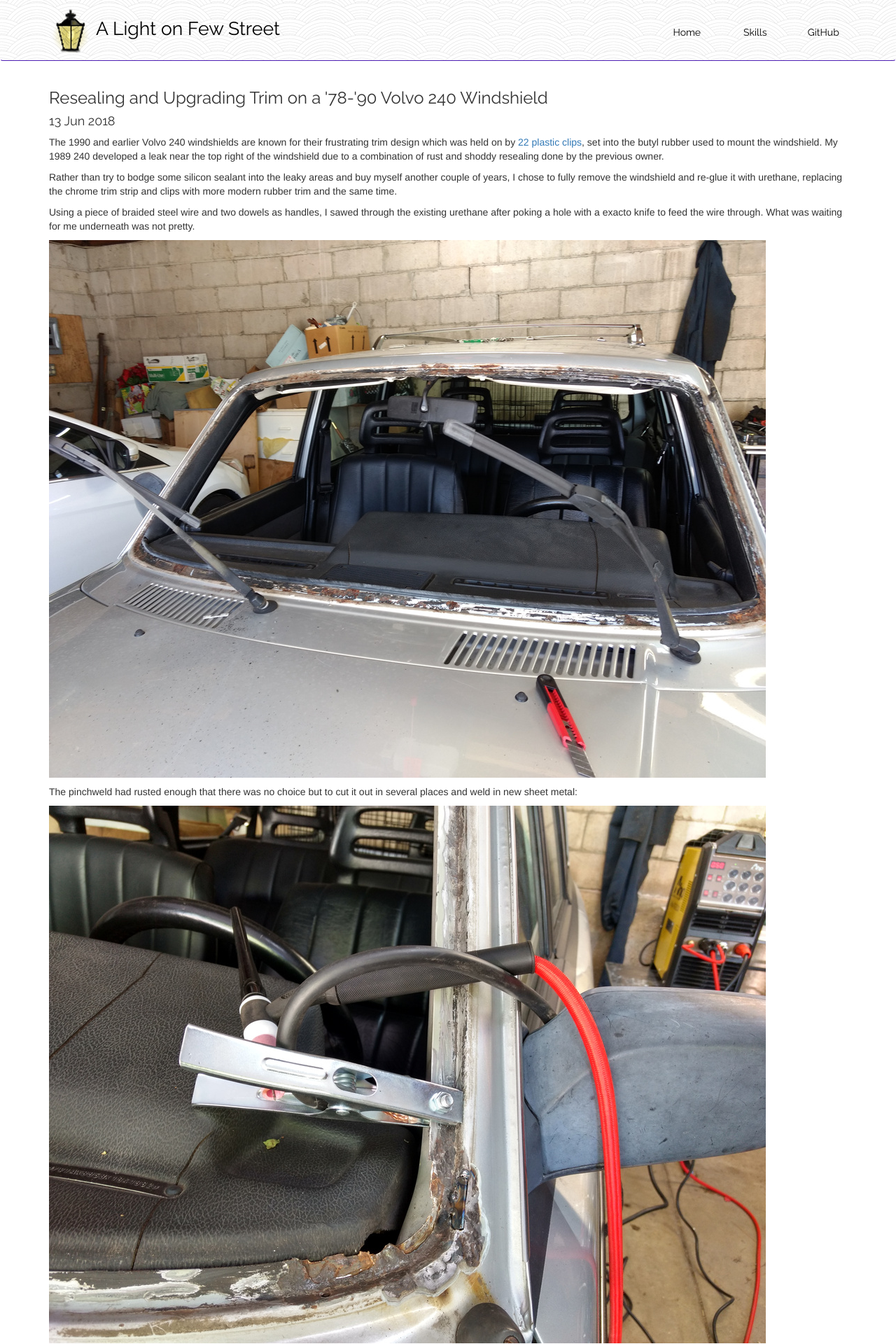
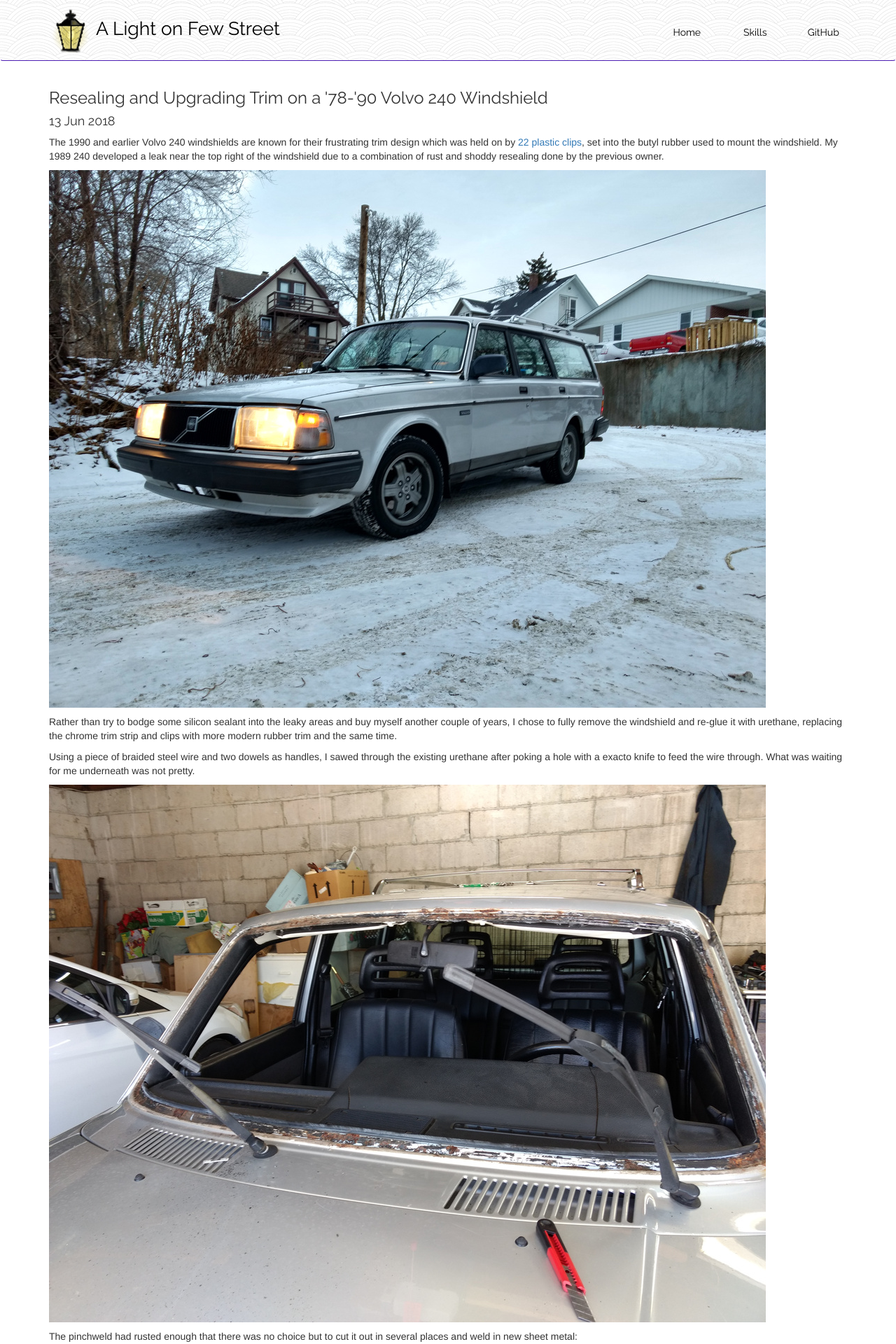
Before and after one commit to pddenhar/pddenhar.github.io, a Jekyll site: the page built from _posts/2018-06-13-volvo-240-windshield.md, in a window 1280 px wide. Shown: the top 1920 px of the page at 70% size. Built offline with Jekyll 4.4.1, drawn with Linux system fonts in a browser that asks for light colours.

Commit message:
Added volvo pic

```diff
--- a/_posts/2018-06-13-volvo-240-windshield.md
+++ b/_posts/2018-06-13-volvo-240-windshield.md
@@ -7,6 +7,8 @@ The 1990 and earlier Volvo 240 windshields are known for their frustrating trim
 by [22 plastic clips](https://www.volvopartswebstore.com/products/Volvo/240/Clip-kit-Genuine-Classic-Part/1113962/270148.html),
 set into the butyl rubber used to mount the windshield. My 1989 240 developed a leak near the top right of the
 windshield due to a combination of rust and shoddy resealing done by the previous owner.
+
+![1989 Volvo 240]({{ site.url }}/images/volvo_windshield/2018-01-07 16.30.16.jpg)
 
 Rather than try to bodge some silicon sealant into the leaky areas and buy myself another couple of years, I chose to fully remove the windshield and
 re-glue it with urethane, replacing the chrome trim strip and clips with more modern rubber trim and the same time.
```
Also changed, not shown: images/volvo_windshield/2018-01-07 16.30.16.jpg (added).
